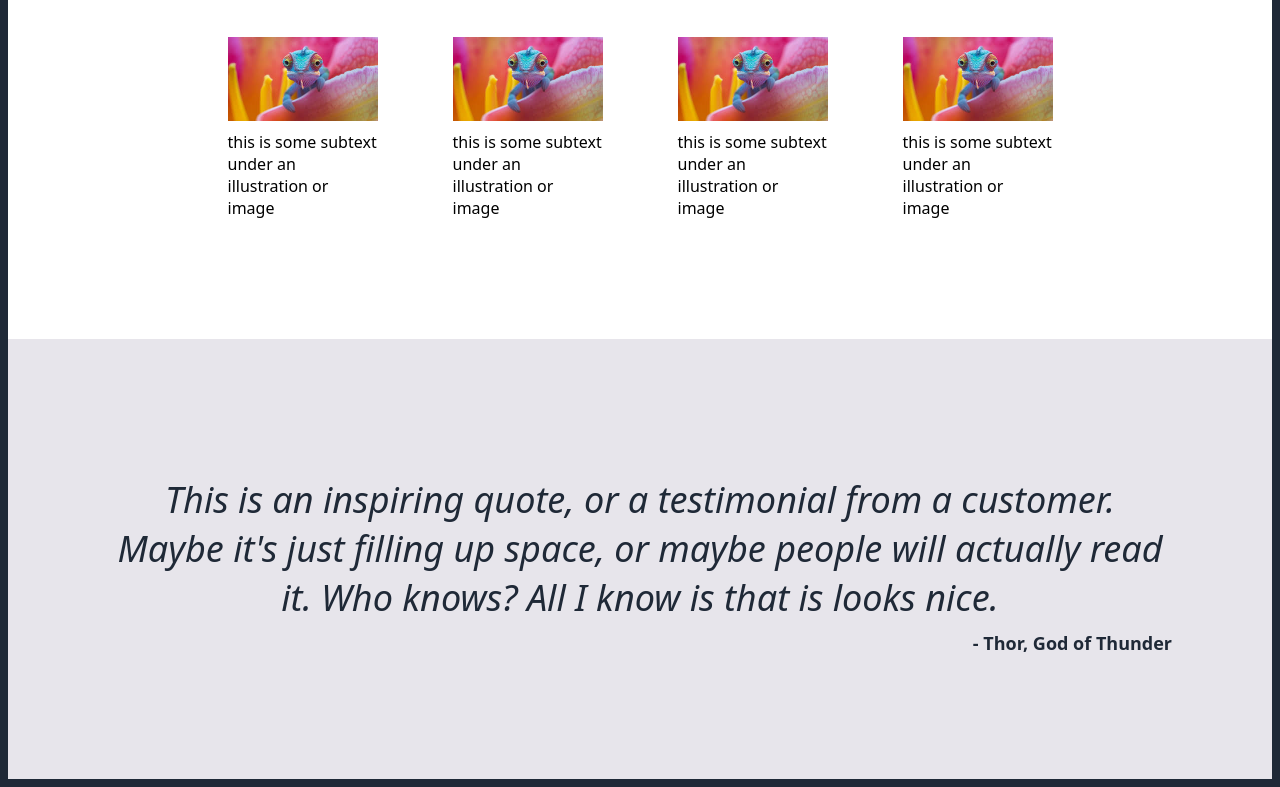
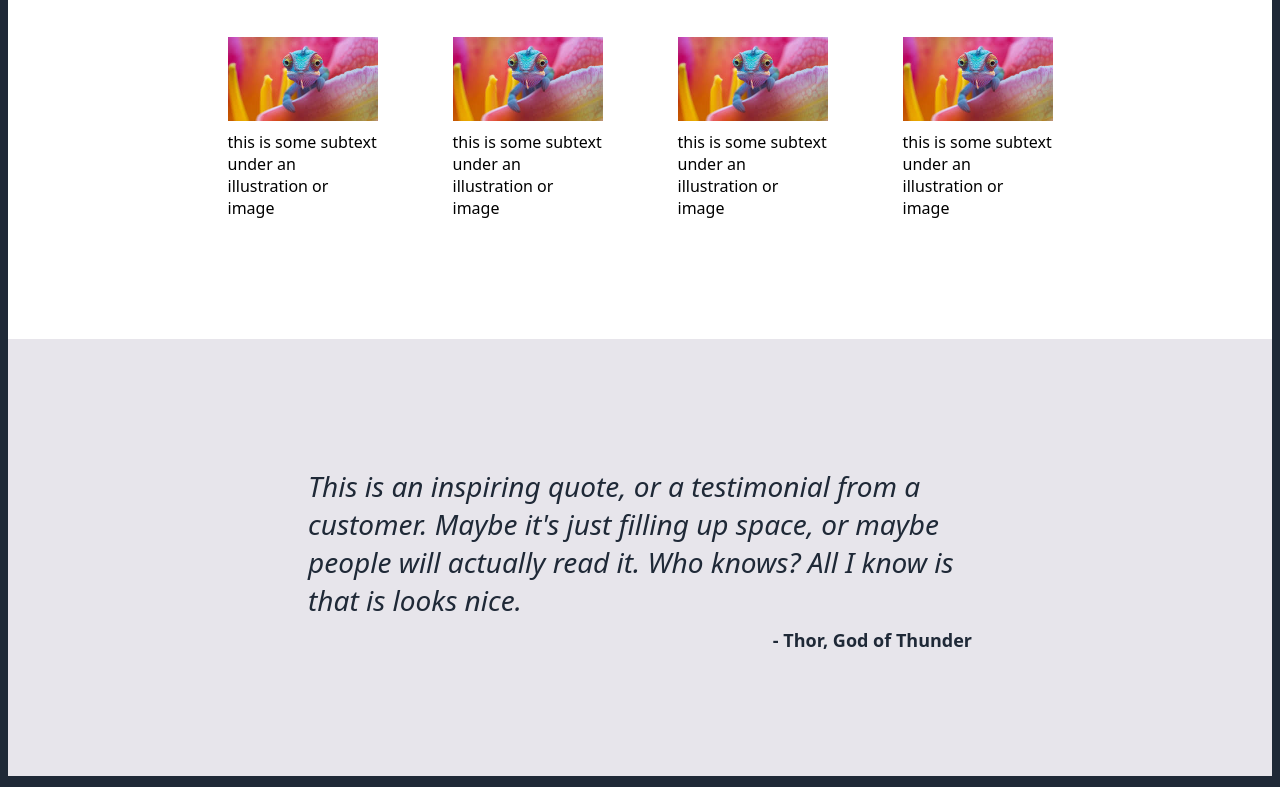
Before and after one commit to Skensy/my-first-website, a plain HTML site: page index.html in a window 1280 px wide. Shown: the part 681-1468 px from the top of the page. Drawn offline with Linux system fonts and the light colour scheme.

Commit message:
changed padding in to div-h

```diff
--- a/index.html
+++ b/index.html
@@ -74,11 +74,13 @@
     <div class="quote-row-div">
         <div class="nav-row-hero-2-block">
             <div class="quote-row">
+                <div class="div-h">
                     <h3 class="block-2-h3">This is an inspiring quote, or a testimonial from
                         a customer. Maybe it's just filling up space, or maybe people will
                         actually read it. Who knows? All I know is that is looks nice.
                     </h3>
                     <h4 class="block-2-h4">- Thor, God of Thunder</h4>
+                </div>
             </div>
         </div>
     </div>
--- a/styles.css
+++ b/styles.css
@@ -111,11 +111,11 @@ button {
 .block-2-h3 {
     height: auto;
     width: auto;
-    font-size: 36px;
+    font-size: 28px;
     font-style: italic;
     font-weight: 100;
     color: #1f2937;
-    text-align: center;
+    text-align: start;
     margin-bottom: -15px;
 }
 
@@ -136,12 +136,10 @@ button {
 .quote-row-div {
     background-color: #e7e5eb;
     width: auto;
-    height: auto;
 }
 
 .quote-row {
-    height: auto;
-    width: auto;
+    align-items: center;
     align-content: center;
     padding: 100px;
 }
@@ -179,3 +177,12 @@ button {
     justify-content: center;
     gap: 50px;
 }
+
+.div-h {
+    height: auto;
+    width: auto;
+    padding-right: 200px;
+    padding-left: 200px;
+    display: flex;
+    flex-direction: column;
+}
```
